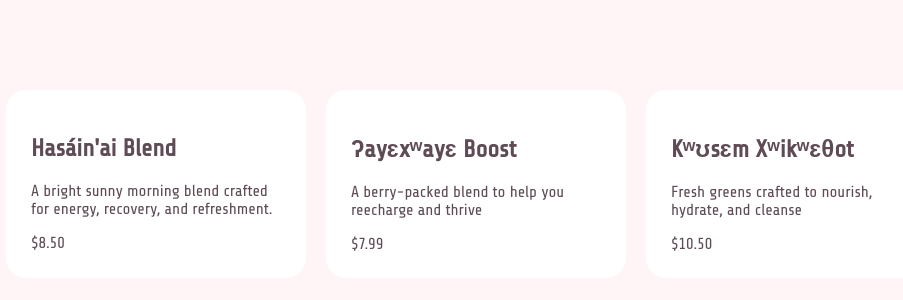
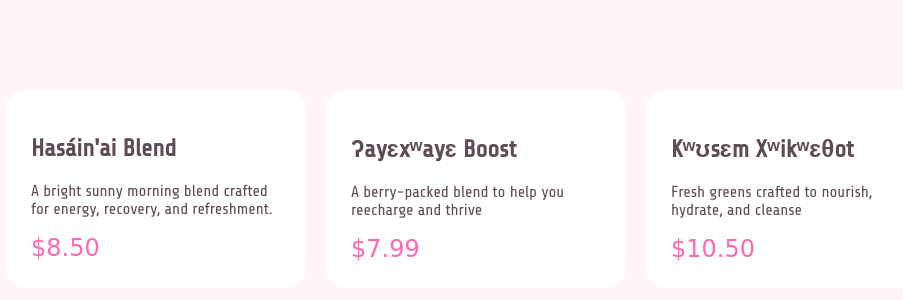
Before and after one commit to jaimerholmes-lab/website, a plain HTML site: page index.html in a window 1280 px wide. Shown: the part 1000-1300 px from the top of the page, without its empty margins (164-1067 px from the left). Drawn offline with Linux system fonts and the light colour scheme; a web font is replaced by a local one.

Commit message:
Update index.html

```diff
--- a/index.html
+++ b/index.html
@@ -28,17 +28,17 @@
             <div class="card">
                 <h2>Hasáin'ai Blend</h2>
                 <p>A bright sunny morning blend crafted for energy, recovery, and refreshment.</p>
-                <span>$8.50</span>
+                <span class="price">$8.50</span>
             </div>
             <div class="card">
                 <h2>ʔayɛxʷayɛ Boost</h2>
                 <p>A berry-packed blend to help you reecharge and thrive</p>
-                <span>$7.99</span>
+                <span class="price">$7.99</span>
             </div>
             <div class="card">
                 <h2>Kʷʊsɛm Xʷikʷɛθot</h2>
                 <p>Fresh greens crafted to nourish, hydrate, and cleanse</p>
-                <span>$10.50</span>
+                <span class="price">$10.50</span>
             </div>
         </section>
     </body>
```
